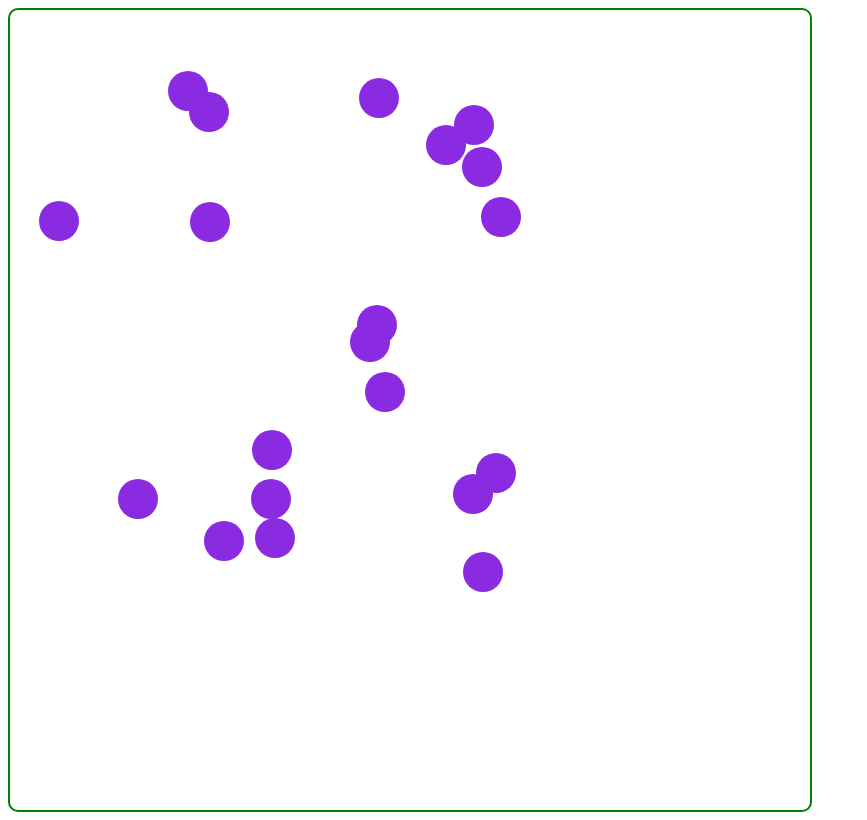
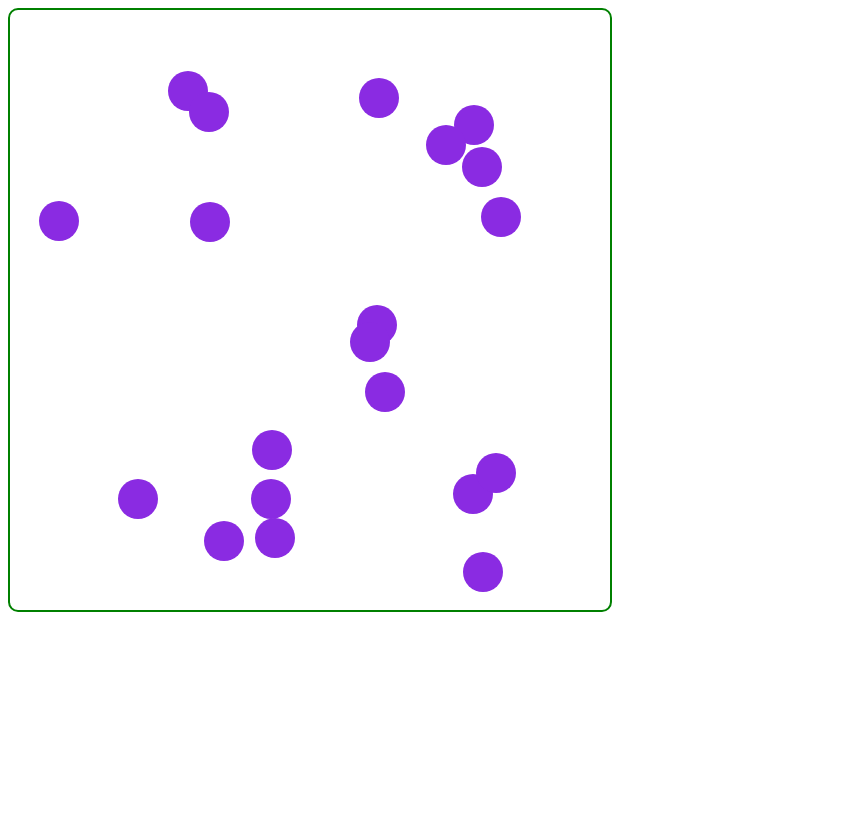
Before and after one commit to Satish9047/lf--assignment-ball-collision, a plain HTML site: page index.html in a window 1280 px wide. Shown: the whole page, without its empty margins (0-867 px from the left). Drawn offline with Linux system fonts and the light colour scheme.

Commit message:
border fixed

```diff
--- a/src/styles/style.css
+++ b/src/styles/style.css
@@ -1,7 +1,7 @@
 .viewport{
     position: relative;
-    width: 100vh;
-    height: 100vh;
+    width: 600px;
+    height: 600px;
     border: 2px solid green;
     border-radius: 10px;
 }
```
